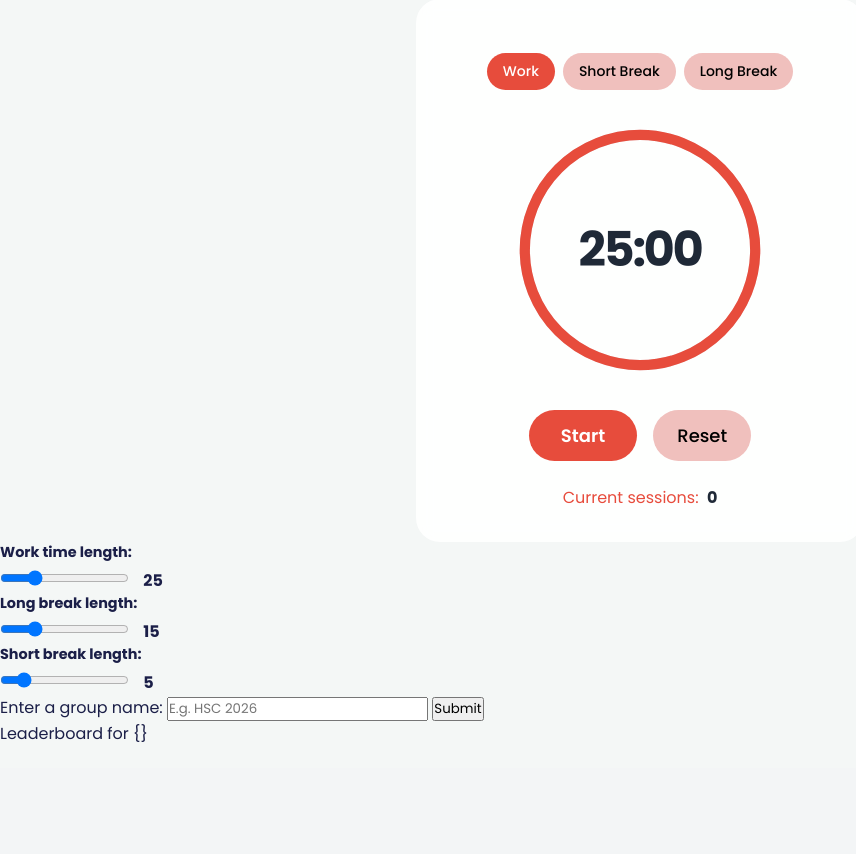
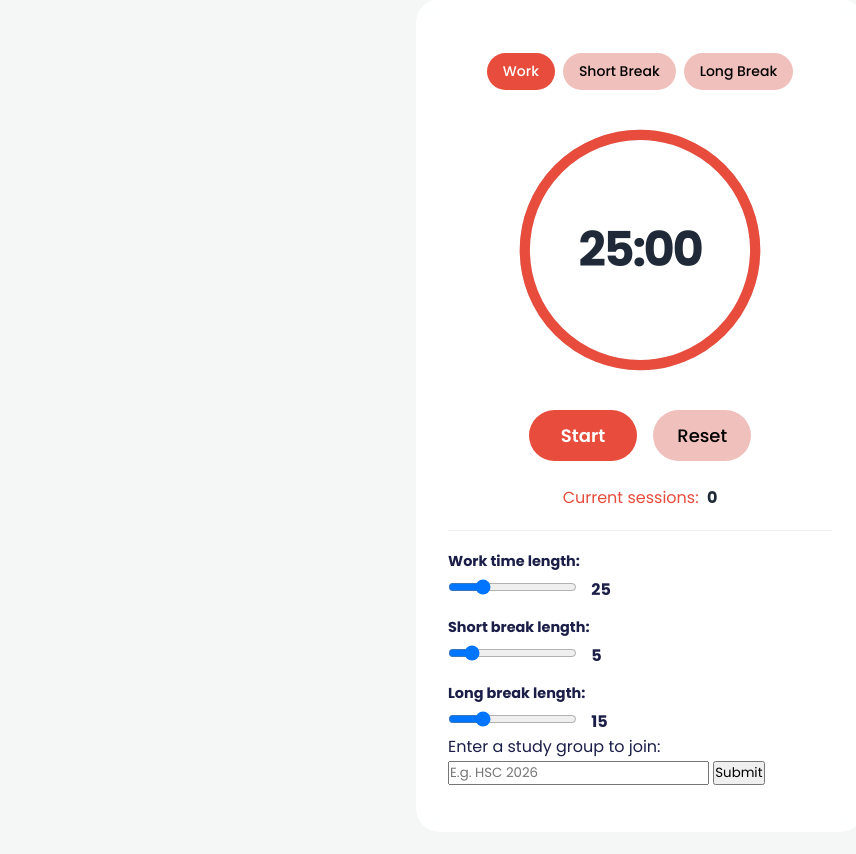
Before and after one commit to michaela357/orario-ATP3, a Flask app: page /timer_dashboard in a window 1280 px wide. Shown: the part 348-1202 px from the top of the page, without its empty margins (0-856 px from the left). Before the commit the page ends 1090 px from the top, so only its background shows below. Run offline with Flask 3, Linux system fonts and the light colour scheme; the visitor is signed in with stand-in values (Sample User, id 1); some libraries are stand-ins or nearby versions.

Commit message:
Re-arrange elements on the DOM, implement placeholder styling for the sliders and links

```diff
--- a/templates/pomodoro.html
+++ b/templates/pomodoro.html
@@ -4,6 +4,7 @@ Pomodoro timer
 {% endblock %}
 
 {% block content %}
+  <input type="hidden" name="csrf_token" value="{{ csrf_token() }}">
   <main>
    <div class="title-container">
     <h1 class="main-title">POMODORO TIMER</h1>
@@ -18,7 +19,7 @@ Pomodoro timer
        <button id="tab-long" class="canva-button" onclick="switchMode('long')" style="font-weight: 500; font-size: 14px;">Long Break</button>
      </div>
 
-     <div class="timer-ring-wrapper">
+    <div class="timer-ring-wrapper">
       <svg class="svg-rotate" viewBox="0 0 200 200">
         <circle cx="100" cy="100" r="90" fill="none" stroke="#e5e7eb" stroke-width="8"></circle>
         <circle id="progress" class="progress-ring" cx="100" cy="100" r="90" fill="none" stroke="#e74c3c" stroke-width="8" stroke-linecap="round" stroke-dasharray="565.49" stroke-dashoffset="0"></circle>
@@ -39,32 +40,47 @@ Pomodoro timer
        <span id="session-count" class="session-count-num">0</span>
      </div>
 
+
+
+<hr style="margin: 20px 0; border: 0; border-top: 1px solid #eee;">
+    <div class="sliders-wrapper">
+        <div class="slider-group">
+        <label for="work_time" style="display: block; font-weight: bold; margin-bottom: 5px; font-size: 0.9rem;">Work time length:</label>
+        <input type="range" min="1" max="100" value="25" class="slider" id="work_time" oninput="this.nextElementSibling.value = this.value">
+        <output style="font-weight: bold; margin-left: 10px;">25</output>
+        </div>
+        <div class="slider-group" style="margin-top: 15px;">
+        <label for="short_time" style="display: block; font-weight: bold; margin-bottom: 5px; font-size: 0.9rem;">Short break length:</label>
+        <input type="range" min="1" max="30" value="5" class="slider" id="short_time" oninput="this.nextElementSibling.value = this.value">
+        <output style="font-weight: bold; margin-left: 10px;">5</output>
+        </div>
+        <div class="slider-group" style="margin-top: 15px;">
+        <label for="long_time" style="display: block; font-weight: bold; margin-bottom: 5px; font-size: 0.9rem;">Long break length:</label>
+        <input type="range" min="1" max="60" value="15" class="slider" id="long_time" oninput="this.nextElementSibling.value = this.value">
+        <output style="font-weight: bold; margin-left: 10px;">15</output>
+        </div>
     </div>
-   </div>
-  </main>
 
-<label for="work_time" style="display: block; font-weight: bold; margin-bottom: 5px; font-size: 0.9rem;">Work time length:</label>
-<input type="range" min="1" max="100" value="25" class="slider" id="work_time" oninput="this.nextElementSibling.value = this.value">
-<output style="font-weight: bold; margin-left: 10px;">25</output>
+    <div class="group-management-wrapper">
+        <form id="add-group-name" action="{{ url_for('pomodoro.update_group') }}" method="POST">
+            <input type="hidden" name="csrf_token" value="{{ csrf_token() }}">
+            <label for="group_name">Enter a study group to join:</label>
+            <input id="group_name" name="group_name" type="text" placeholder="E.g. HSC 2026">
+            <input type="submit" value="Submit">
+        </form>
 
-<label for="long_time" style="display: block; font-weight: bold; margin-bottom: 5px; font-size: 0.9rem;">Long break length:</label>
-<input type="range" min="1" max="60" value="15" class="slider" id="long_time" oninput="this.nextElementSibling.value = this.value">
-<output style="font-weight: bold; margin-left: 10px;">15</output>
+        <div class="leaderboard-link-container" style="margin-top: 15px;">
+            {% if current_user.study_group %}
+            <a href="{{ url_for('pomodoro.study_leaderboard', group=current_user.study_group) }}" class="leaderboard-link" style="color: #23508e; font-weight: bold; text-decoration: none;">
+                🏆 View leaderboard for {{ current_user.study_group }}
+            </a>
+            {% endif %}
+        </div>
+    </div>
 
-<label for="short_time" style="display: block; font-weight: bold; margin-bottom: 5px; font-size: 0.9rem;">Short break length:</label>
-<input type="range" min="1" max="30" value="5" class="slider" id="short_time" oninput="this.nextElementSibling.value = this.value">
-<output style="font-weight: bold; margin-left: 10px;">5</output>
+    </div>
+    </div>
+    </main>
 
-<form id="add-group-name" action="{{ url_for('pomodoro.update_group') }}" method="POST">
-    <input type="hidden" name="csrf_token" value="{{ csrf_token() }}">
-    <label for="group_name">Enter a group name:</label>
-    <input id="group_name" name="group_name" type="text" placeholder="E.g. HSC 2026">
-    <input type="submit" value="Submit">
-</form>
-
-<table>
-    <thead>Leaderboard for {}</thead>
-
-</table>
 <script src="../static/js/pomodoro_timer.js"></script>
 {% endblock %}
```
